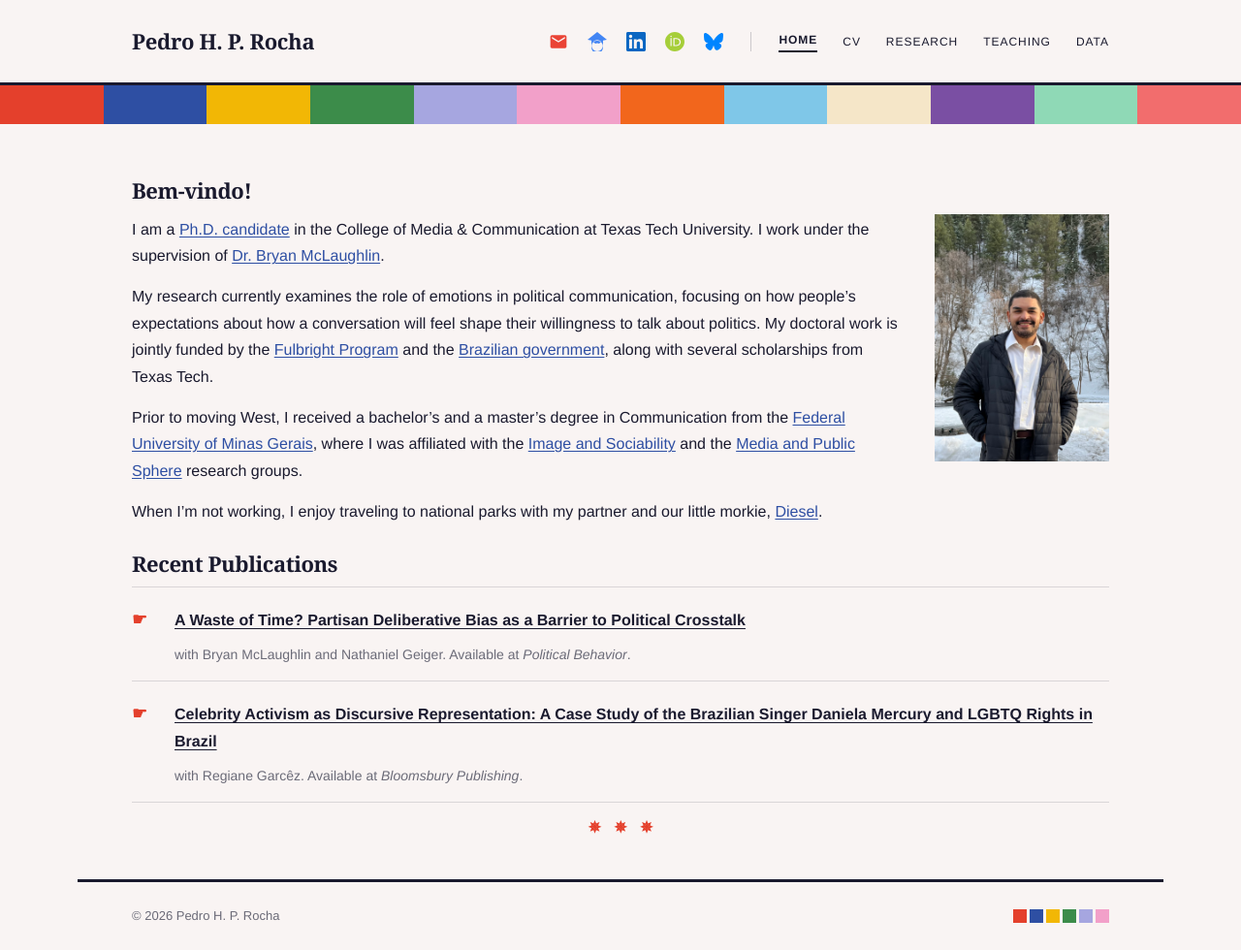
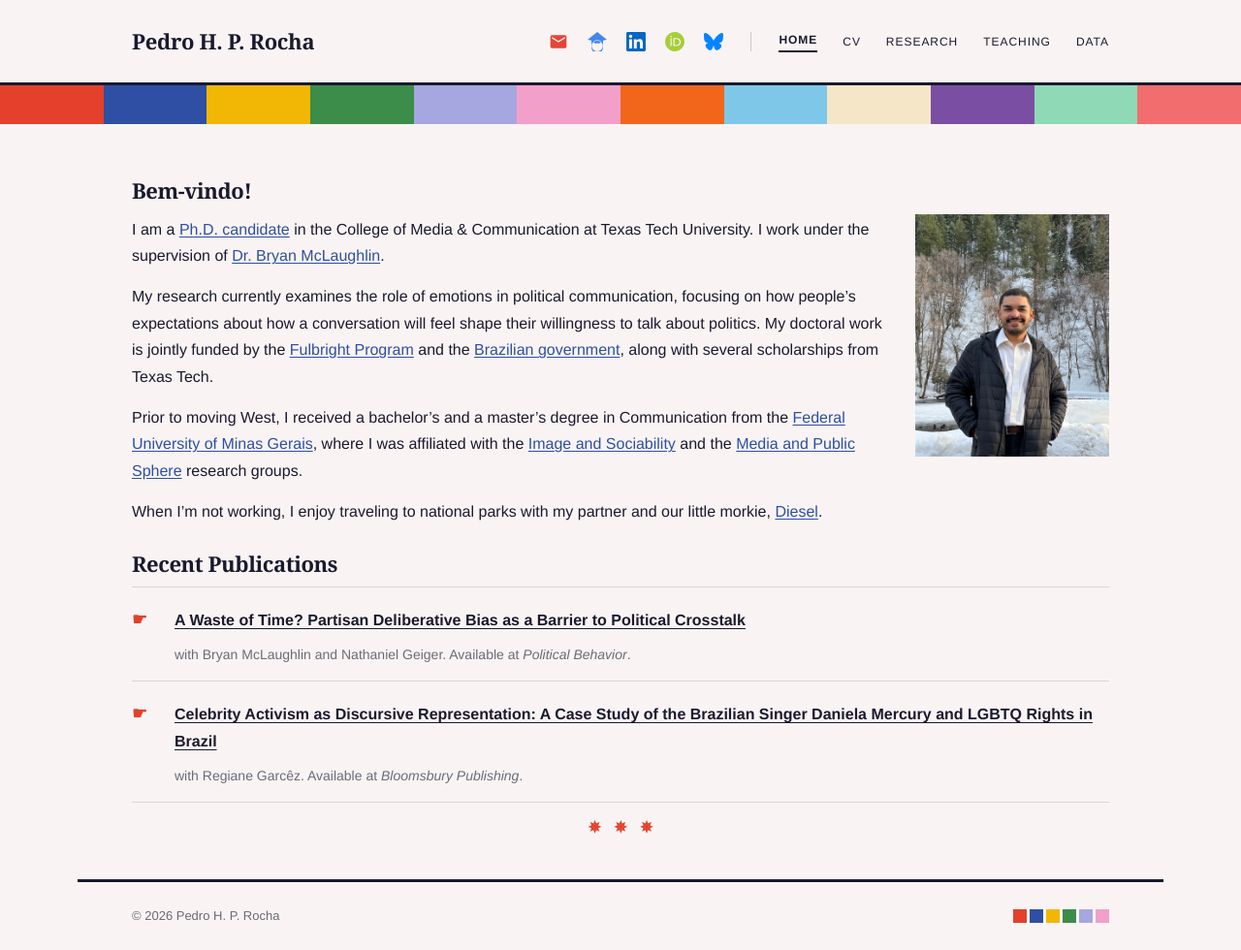
Before and after one commit to pedrohprocha/pedrohprocha.github.io, a Jekyll site: the page built from index.md, in a window 1280 px wide. Shown: the whole page at 97% size. Built offline with Jekyll 4.4.1, drawn with Linux system fonts in a browser that asks for light colours; some web fonts are replaced.

Commit message:
your message here

```diff
--- a/assets/css/main.css
+++ b/assets/css/main.css
@@ -224,10 +224,9 @@ p { margin-bottom: 1rem; }
 
 .bio-headshot {
     float: right;
-    width: 180px;
-    height: 255px;
+    width: 200px;
     object-fit: cover;
-    object-position: center top;
+    object-position: center;
     margin: 0 0 1.25rem 2rem;
 }
 
```
